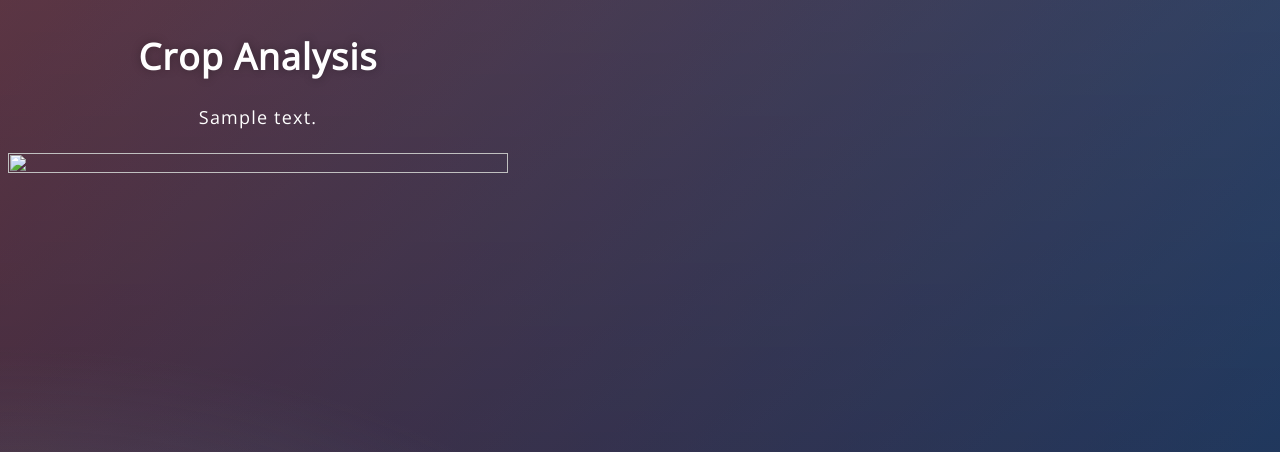
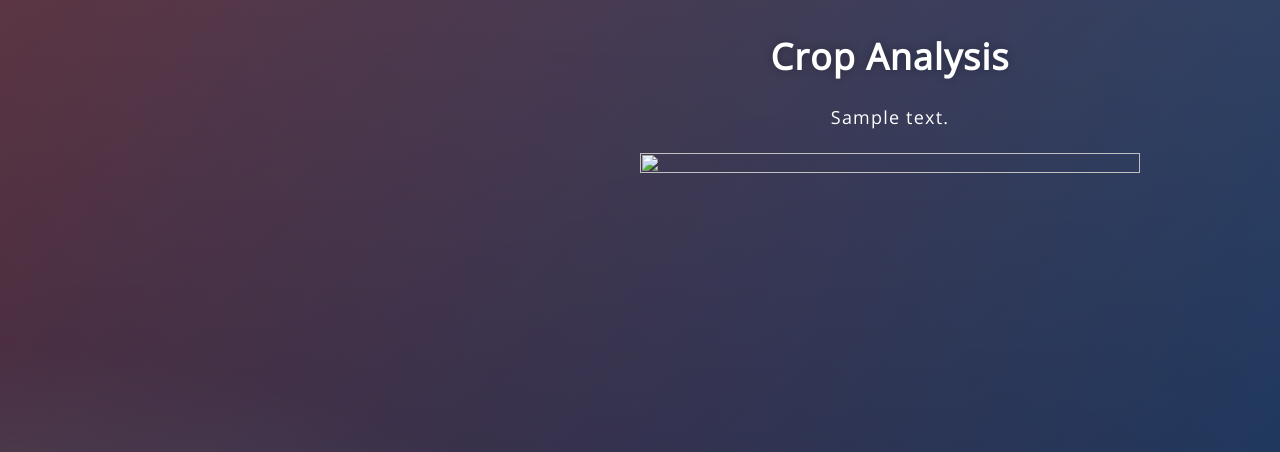
Before and after one commit to harshagarg09/Crop_Prediction_webApp, a Flask app: template templates/prediction.html in a window 1280 px wide. Shown: the top 452 px of the page. Run offline with Flask 2, Linux system fonts and the light colour scheme; the template is opened without the code that fills it: most values are stand-ins (such as "Sample title", 1, 10 or a date in 2020).

Commit message:
Update style_pred.css

```diff
--- a/static/css/style_pred.css
+++ b/static/css/style_pred.css
@@ -32,6 +32,7 @@ body {
 }
 .login {
 	position: absolute;
+	left: 50%
 }
 
 .login h1 { color: #fff; text-shadow: 0 0 10px rgba(0,0,0,0.3); letter-spacing:1px; text-align:center; }
```
